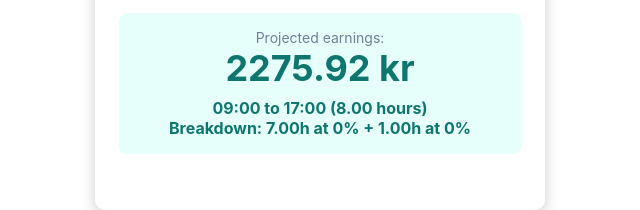
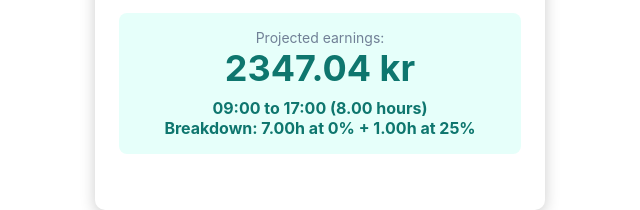
Before and after one commit to KristianLyng99/C.R.E.A.M, a plain HTML site: page index.html in a window 1280 px wide. Both pictures are taken after a click on the button "Calculate Earnings". Shown: the part 1004-1214 px from the top of the page, 320-960 px from the left. Drawn offline with Linux system fonts and the light colour scheme.

Commit message:
Update index.html
Fixed shift allowance

```diff
--- a/index.html
+++ b/index.html
@@ -421,7 +421,7 @@
         return hours * 60 + minutes;
       }
 
-      // Helper to check if a time is within a range
+      // Helper to check if a time is within a range - FIXED VERSION
       function isTimeInRange(time, start, end) {
         // Convert times to minutes for easier comparison
         const timeMinutes = convertToMinutes(time);
@@ -430,20 +430,16 @@
 
         // Handle overnight ranges (e.g., 21:00-06:00)
         if (endMinutes < startMinutes) {
-          endMinutes += 24 * 60; // Add 24 hours
-
-          // If time is after midnight, add 24 hours
-          const timeHours = parseInt(time.split(':')[0]);
-          let adjustedTimeMinutes = timeMinutes;
-
-          if (timeHours < 12 && startMinutes > 12 * 60) {
-            adjustedTimeMinutes += 24 * 60;
+          // For overnight ranges, check if time is either:
+          // 1. Between start time and midnight, OR
+          // 2. Between midnight and end time
+          return (timeMinutes >= startMinutes && timeMinutes < 24 * 60) ||
+                (timeMinutes >= 0 && timeMinutes < endMinutes);
         }
 
-          return adjustedTimeMinutes >= startMinutes || timeMinutes <= endMinutes;
-        }
-
-        return timeMinutes >= startMinutes && timeMinutes <= endMinutes;
+        // For same-day ranges, check if time is between start and end
+        // Note the < instead of <= for end time to avoid double-counting boundaries
+        return timeMinutes >= startMinutes && timeMinutes < endMinutes;
       }
 
       // Check if today is a holiday (Norwegian holidays)
@@ -567,6 +563,34 @@
         updateEarnings();
       }
 
+      // Helper function to format time for display
+      function formatTime(hour, minute) {
+        return `${hour.toString().padStart(2, '0')}:${minute.toString().padStart(2, '0')}`;
+      }
+
+      // Helper function to find the applicable rate for a given time on a specific day
+      function findRateForTime(timeStr, dayRates) {
+        for (const period of dayRates) {
+          if (period.range === 'default') continue;
+
+          const [start, end] = period.range.split('-');
+
+          if (isTimeInRange(timeStr, start, end)) {
+            return {
+              rate: period.rate,
+              rangeDescription: period.range
+            };
+          }
+        }
+
+        // Return default rate if no specific range found
+        const defaultRate = dayRates.find(r => r.range === 'default');
+        return {
+          rate: defaultRate ? defaultRate.rate : 1.0,
+          rangeDescription: 'Regular'
+        };
+      }
+
       // Calculate future earnings based on day type and time range
       function calculateFutureEarnings() {
         // Get input values
@@ -577,8 +601,8 @@
         const toMinute = parseInt(toMinuteInput.value) || 0;
 
         // Format times for display
-        const fromTime = `${fromHour.toString().padStart(2, '0')}:${fromMinute.toString().padStart(2, '0')}`;
-        const toTime = `${toHour.toString().padStart(2, '0')}:${toMinute.toString().padStart(2, '0')}`;
+        const fromTime = formatTime(fromHour, fromMinute);
+        const toTime = formatTime(toHour, toMinute);
 
         // Calculate duration in hours
         let durationHours = 0;
@@ -591,111 +615,164 @@
         }
 
         // Get rates based on day type
-        let rates = [];
+        let dayRates = [];
         if (dayType === 'weekday') {
-          rates = compensationRates['monday']; // Monday-Thursday use same rates
+          dayRates = compensationRates['monday']; // Monday-Thursday use same rates
         } else if (dayType === 'friday') {
-          rates = compensationRates['friday'];
+          dayRates = compensationRates['friday'];
         } else if (dayType === 'saturday') {
-          rates = compensationRates['saturday'];
+          dayRates = compensationRates['saturday'];
         } else if (dayType === 'sunday') {
-          rates = compensationRates['sunday'];
+          dayRates = compensationRates['sunday'];
         } else if (dayType === 'holiday') {
-          rates = compensationRates['holiday'];
+          dayRates = compensationRates['holiday'];
         }
 
         // Track earnings for each segment
         let totalEarnings = 0;
         let segments = [];
 
-        // Start at the from time
-        let currentHour = fromHour;
-        let currentMinute = fromMinute;
-        let hoursRemaining = durationHours;
+        // Create a list of all time points where rates change
+        let timePoints = [];
 
-        while (hoursRemaining > 0) {
-          // Format current time for rate lookup
-          const currentTime = `${currentHour.toString().padStart(2, '0')}:${currentMinute.toString().padStart(2, '0')}`;
+        // Add start and end times
+        timePoints.push({
+          hour: fromHour,
+          minute: fromMinute
+        });
 
-          // Find applicable rate for this time
-          let rate = 1.0; // Default rate
-          let rateDescription = 'Regular';
-
-          for (const period of rates) {
+        // Add rate change times
+        for (const period of dayRates) {
           if (period.range === 'default') continue;
 
+          // Get start time from range
           const [start, end] = period.range.split('-');
+          const [startHour, startMinute] = start.split(':').map(Number);
+          const [endHour, endMinute] = end.split(':').map(Number);
 
-            if (isTimeInRange(currentTime, start, end)) {
-              rate = period.rate;
-              rateDescription = period.range;
-              break;
+          // Add start time if it's between from and to
+          let startInMinutes = startHour * 60 + startMinute;
+          let fromInMinutes = fromHour * 60 + fromMinute;
+          let toInMinutes = toHour * 60 + toMinute;
+
+          // Handle overnight periods
+          if (toInMinutes < fromInMinutes) {
+            toInMinutes += 24 * 60; // Add 24 hours
+          }
+
+          // Check if the rate change point is within our time range
+          let isWithinRange = false;
+
+          // For normal startInMinutes
+          if (startInMinutes >= fromInMinutes && startInMinutes < toInMinutes) {
+            isWithinRange = true;
+          }
+          // For overnight startInMinutes (next day)
+          else if (startInMinutes < fromInMinutes && toInMinutes > 24 * 60) {
+            let adjustedStartInMinutes = startInMinutes + 24 * 60;
+            if (adjustedStartInMinutes >= fromInMinutes && adjustedStartInMinutes < toInMinutes) {
+              isWithinRange = true;
             }
           }
 
-          // Determine how many hours until next rate change or until end time
-          let hoursInSegment = 0;
+          if (isWithinRange) {
+            timePoints.push({
+              hour: startHour,
+              minute: startMinute
+            });
+          }
 
-          // If this is a fixed rate for the entire day (like Sunday or Holiday)
-          if (rates.length === 2 && rates[0].range === '00:00-24:00') {
-            hoursInSegment = hoursRemaining;
-          } else {
-            // Find next rate change time
-            let nextChangeHour = 24;
-            let nextChangeMinute = 0;
+          // Also add end time points
+          let endInMinutes = endHour * 60 + endMinute;
 
-            for (const period of rates) {
-              if (period.range === 'default') continue;
+          // Check if the rate change end point is within our time range
+          isWithinRange = false;
 
-              const [start, _] = period.range.split('-');
-              const [startHour, startMinute] = start.split(':').map(Number);
-
-              // If this is a future start time that's closer than what we've found so far
-              if ((startHour > currentHour || (startHour === currentHour && startMinute > currentMinute)) &&
-                  (startHour < nextChangeHour || (startHour === nextChangeHour && startMinute < nextChangeMinute))) {
-                nextChangeHour = startHour;
-                nextChangeMinute = startMinute;
+          // For normal endInMinutes
+          if (endInMinutes > fromInMinutes && endInMinutes <= toInMinutes) {
+            isWithinRange = true;
+          }
+          // For overnight endInMinutes (next day)
+          else if (endInMinutes <= fromInMinutes && toInMinutes > 24 * 60) {
+            let adjustedEndInMinutes = endInMinutes + 24 * 60;
+            if (adjustedEndInMinutes > fromInMinutes && adjustedEndInMinutes <= toInMinutes) {
+              isWithinRange = true;
             }
           }
 
-            // Calculate hours until next rate change
-            let hoursUntilChange = 0;
-            if (nextChangeHour > currentHour || (nextChangeHour === currentHour && nextChangeMinute > currentMinute)) {
-              // Within same day
-              hoursUntilChange = (nextChangeHour - currentHour) + (nextChangeMinute - currentMinute) / 60;
-            } else if (nextChangeHour < currentHour || (nextChangeHour === currentHour && nextChangeMinute <= currentMinute)) {
-              // Next day
-              hoursUntilChange = (24 - currentHour + nextChangeHour) + (nextChangeMinute - currentMinute) / 60;
+          if (isWithinRange) {
+            timePoints.push({
+              hour: endHour,
+              minute: endMinute
+            });
+          }
         }
 
-            // Use either the time until next rate change or remaining hours, whichever is smaller
-            hoursInSegment = Math.min(hoursUntilChange, hoursRemaining);
+        // Add end time
+        timePoints.push({
+          hour: toHour,
+          minute: toMinute
+        });
+
+        // Sort time points chronologically
+        timePoints.sort((a, b) => {
+          const aMinutes = a.hour * 60 + a.minute;
+          const bMinutes = b.hour * 60 + b.minute;
+
+          // Handle overnight sorting
+          if (aMinutes < fromHour * 60 + fromMinute && bMinutes >= fromHour * 60 + fromMinute) {
+            return 1; // a is after midnight, b is before - so a comes after b
+          }
+          if (bMinutes < fromHour * 60 + fromMinute && aMinutes >= fromHour * 60 + fromMinute) {
+            return -1; // b is after midnight, a is before - so a comes before b
           }
 
+          return aMinutes - bMinutes;
+        });
+
+        // Remove duplicates
+        timePoints = timePoints.filter((point, index, self) =>
+          index === 0 ||
+          point.hour !== self[index - 1].hour ||
+          point.minute !== self[index - 1].minute
+        );
+
+        // Process each time segment
+        for (let i = 0; i < timePoints.length - 1; i++) {
+          const currentTime = timePoints[i];
+          const nextTime = timePoints[i + 1];
+
+          const currentTimeStr = formatTime(currentTime.hour, currentTime.minute);
+
+          // Find applicable rate for this time
+          const { rate, rangeDescription } = findRateForTime(currentTimeStr, dayRates);
+
+          // Calculate duration of this segment
+          let segmentHours = 0;
+          let nextMinutes = nextTime.hour * 60 + nextTime.minute;
+          let currentMinutes = currentTime.hour * 60 + currentTime.minute;
+
+          // Handle overnight segments
+          if (nextMinutes < currentMinutes) {
+            nextMinutes += 24 * 60; // Add 24 hours
+          }
+
+          segmentHours = (nextMinutes - currentMinutes) / 60;
+
           // Calculate earnings for this segment
-          const segmentEarnings = hoursInSegment * baseHourlyRate * rate;
+          const segmentEarnings = segmentHours * baseHourlyRate * rate;
 
           // Add to total
           totalEarnings += segmentEarnings;
 
           // Track this segment for display
           segments.push({
-            time: currentTime,
-            hours: hoursInSegment.toFixed(2),
+            time: currentTimeStr,
+            duration: segmentHours.toFixed(2),
             rate: `${((rate * 100) - 100).toFixed(0)}%`,
-            rateDescription: rateDescription,
+            rateDescription: rangeDescription,
             earnings: segmentEarnings.toFixed(2)
           });
-
-          // Move to next segment
-          hoursRemaining -= hoursInSegment;
-
-          // Advance current time
-          const minutesToAdd = hoursInSegment * 60;
-          currentMinute += minutesToAdd % 60;
-          currentHour += Math.floor(minutesToAdd / 60) + Math.floor(currentMinute / 60);
-          currentMinute = currentMinute % 60;
-          currentHour = currentHour % 24;
         }
 
         // Display results
@@ -707,9 +784,9 @@
           details += `<br>Breakdown: `;
           segments.forEach((segment, index) => {
             if (index > 0) details += ' + ';
-            details += `${segment.hours}h at ${segment.rate}`;
+            details += `${segment.duration}h at ${segment.rate}`;
           });
-        } else {
+        } else if (segments.length === 1) {
           details += `<br>Rate: ${segments[0].rate} (${segments[0].rateDescription})`;
         }
 
```
Lines whose indentation alone changed are shown as unchanged.
